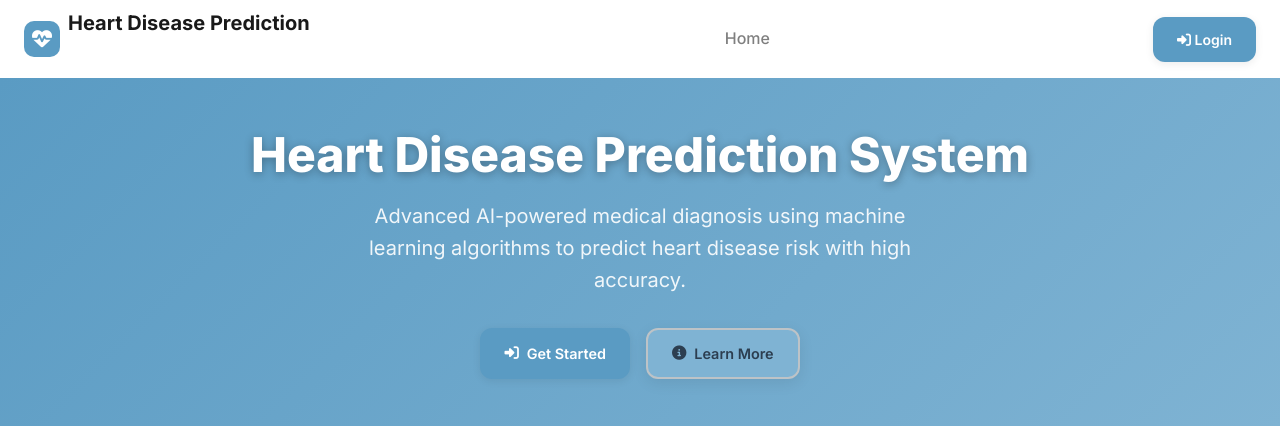
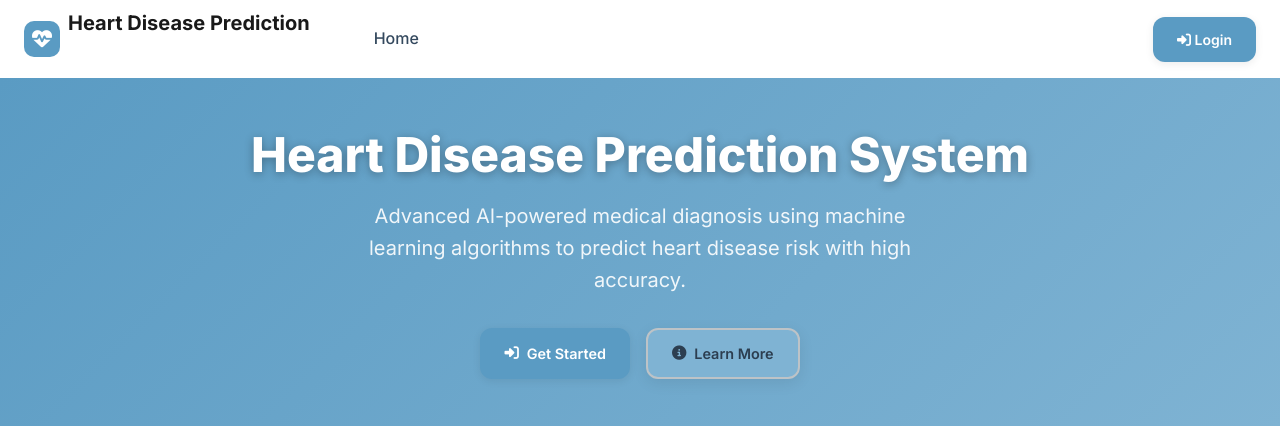
Before and after one commit to sandalisamarasinghe/heart-disease-prediction-fdm, a Django app: page /add_heartdetail/ in a window 1280 px wide. Shown: the top 426 px of the page. Run offline with Django 3.2, Linux system fonts and the light colour scheme; some libraries are stand-ins or nearby versions.

Commit message:
Move Home link closer to Heart Disease Prediction text
- Moved Home link to be positioned right next to the title text
- Home link now appears immediately after 'Heart Disease Prediction' text
- Better visual grouping of logo, title, and home link
- Maintains single line layout with improved proximity

```diff
--- a/apps/core/health/templates/index.html
+++ b/apps/core/health/templates/index.html
@@ -256,18 +256,20 @@
 	<!-- Bootstrap Navbar -->
 	<nav class="navbar navbar-expand-lg navbar-light bg-white shadow-sm sticky-top">
 		<div class="container-fluid">
-			<!-- Logo and Title -->
-			<a class="navbar-brand d-flex align-items-center" href="{% url 'home' %}">
+			<!-- Logo, Title and Home Link -->
+			<div class="d-flex align-items-center">
+				<a class="navbar-brand d-flex align-items-center me-3" href="{% url 'home' %}">
 					<span class="me-2" style="display:inline-flex;width:36px;height:36px;border-radius:10px;align-items:center;justify-content:center;background:var(--primary-color);color:#fff;"><i class="fas fa-heartbeat"></i></span>
 					<div>
 						<div class="fw-bold" style="line-height:1;">Heart Disease Prediction</div>
 						<small class="text-muted">AI-Powered Medical Diagnosis</small>
 					</div>
 				</a>
+				<a class="nav-link {% if request.resolver_match.url_name == 'home' %}active{% endif %}" href="{% url 'home' %}" style="margin-left: 1rem;">Home</a>
+			</div>
 
 			<!-- Navigation Links -->
 			<div class="navbar-nav me-auto">
-				<a class="nav-link {% if request.resolver_match.url_name == 'home' %}active{% endif %}" href="{% url 'home' %}">Home</a>
 				{% if request.user.is_authenticated %}
 				<a class="nav-link" href="/add_heartdetail/">Predict Disease</a>
 				{% endif %}
```
Lines whose indentation alone changed are shown as unchanged.
